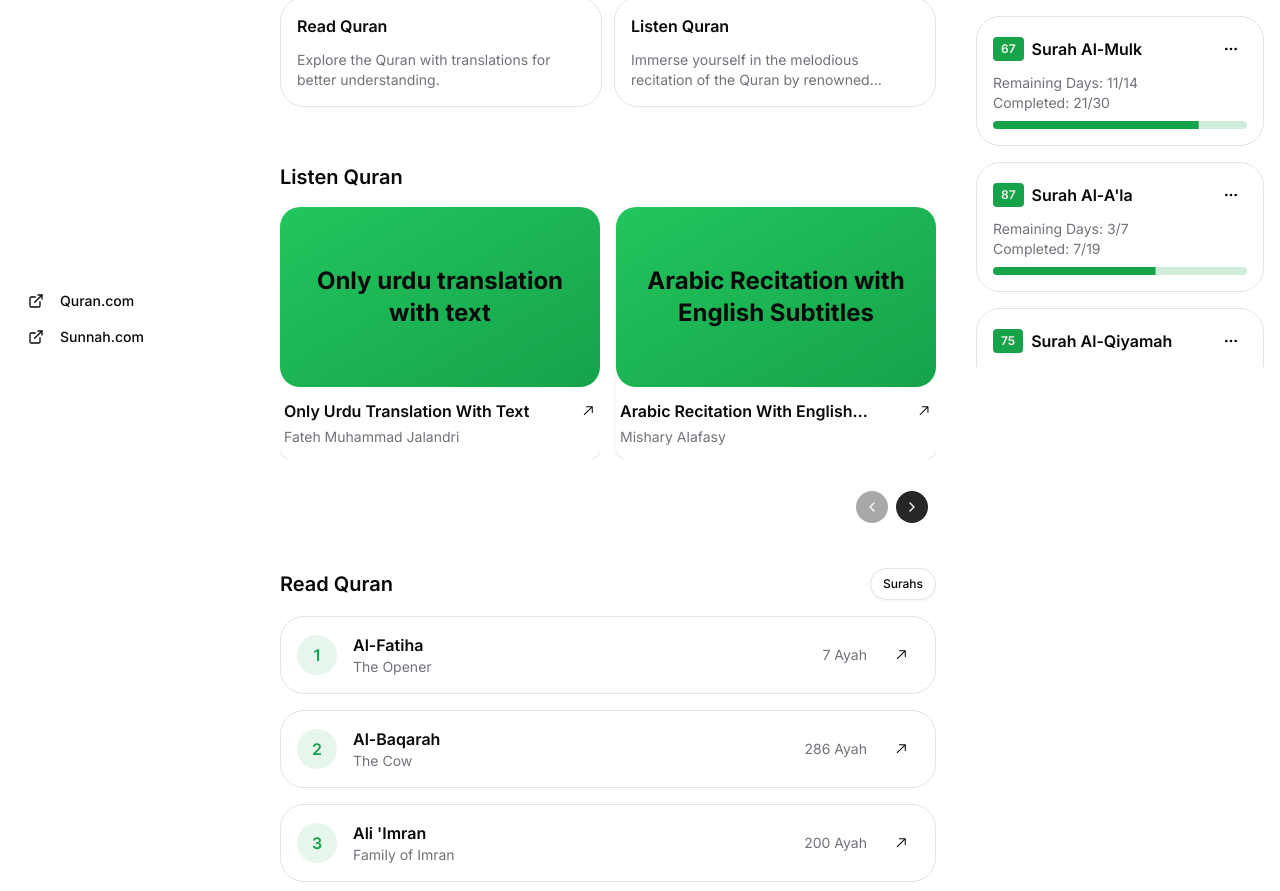
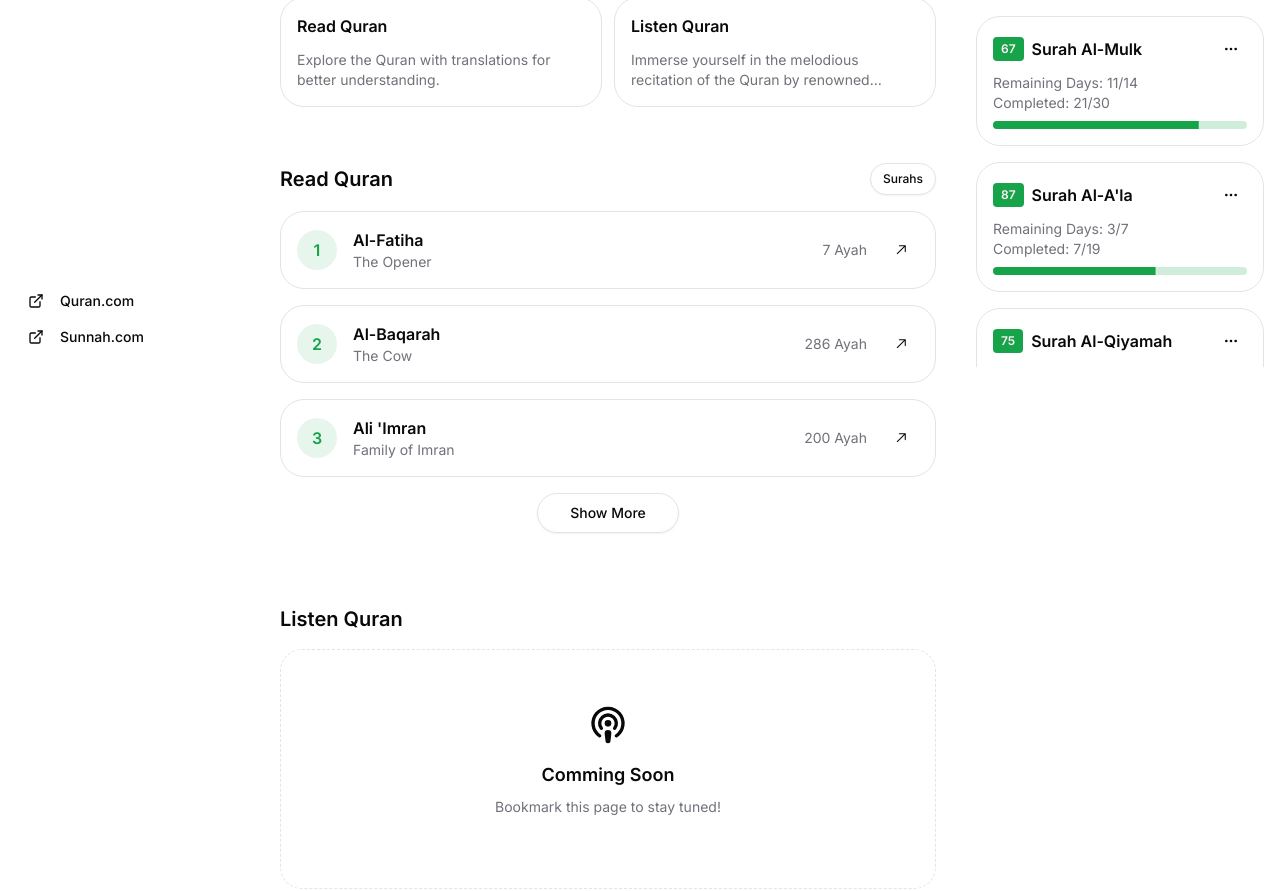
Before and after one commit to MuhammadKaifNazeer/al-furqan, a Next.js app: page / in a window 1280 px wide. Shown: the part 433-1324 px from the top of the page. Built offline with nearby package versions, Linux system fonts and the light colour scheme; grey boxes are pictures that could not be loaded.

Commit message:
feat: set listen to comming soon

```diff
--- /dev/null
+++ b/src/app/listen/page.tsx
@@ -0,0 +1,29 @@
+import MicroSidebarLayout from '@/layouts/microSidebarLayout'
+import React from 'react'
+import { ListenSection } from "@/components/ListenSection/ListenSection"
+import { Metadata } from "next";
+
+export const metadata: Metadata = {
+    title: "Listen to Quran - Immerse Yourself in the Divine Recitation",
+    description:
+        "Explore the beauty of Quranic recitation. Listen to your favorite surahs and immerse yourself in the spiritual experience.",
+    openGraph: {
+        title: "Listen to Quran - Immerse Yourself in the Divine Recitation",
+        description:
+            "Discover and listen to the divine recitation of the Quran. Access your favorite surahs and enhance your spiritual journey.",
+        url: "/listen",
+    },
+};
+
+const ListenPage = async () => {
+
+    return (
+        <MicroSidebarLayout>
+            <div className='container'>
+                <ListenSection />
+            </div>
+        </MicroSidebarLayout>
+    )
+}
+
+export default ListenPage
--- a/src/app/page.tsx
+++ b/src/app/page.tsx
@@ -126,12 +126,8 @@ export default function Home() {
               </div>
             </div>
 
-            {/* listen quran */}
-            <ListenSection />
-
-
-            {/* read quran */}
-            <div className="py-4">
+  {/* read quran */}
+  <div className="py-4">
               <div className="mb-4 flex items-center justify-between">
                 <h2 className="text-xl font-semibold">Read Quran</h2>
                 <div className="flex space-x-2">
@@ -171,6 +167,12 @@ export default function Home() {
                 </Link>
               </div>
             </div>
+
+            {/* listen quran */}
+            <ListenSection />
+
+
+
           </div>
         </div>
       </div>
--- a/src/components/ListenSection/ListenSection.tsx
+++ b/src/components/ListenSection/ListenSection.tsx
@@ -22,10 +22,34 @@ const ListenOptions = [
 export function ListenSection() {
     return (
         <div className="pt-4 pb-[4.3rem]">
-            <Carousel>
-                <div className="mb-4 flex items-center justify-start">
-                    <h2 className="text-xl font-semibold">Listen Quran</h2>
+            <div className="mb-4 flex items-center justify-start">
+                <h2 className="text-xl font-semibold">Listen Quran</h2>
+            </div>
+            <div className="">
+                <div className="flex shrink-0 items-center justify-center rounded-md border border-dashed min-h-[15rem]">
+                    <div className="mx-auto flex w-full flex-col items-center justify-center text-center">
+                        <svg
+                            xmlns="http://www.w3.org/2000/svg"
+                            fill="none"
+                            stroke="currentColor"
+                            strokeLinecap="round"
+                            strokeLinejoin="round"
+                            strokeWidth="2"
+                            className="h-10 w-10 "
+                            viewBox="0 0 24 24"
+                        >
+                            <circle cx="12" cy="11" r="1" />
+                            <path d="M11 17a1 1 0 0 1 2 0c0 .5-.34 3-.5 4.5a.5.5 0 0 1-1 0c-.16-1.5-.5-4-.5-4.5ZM8 14a5 5 0 1 1 8 0" />
+                            <path d="M17 18.5a9 9 0 1 0-10 0" />
+                        </svg>
+                        <h3 className="mt-4 text-lg font-semibold">Comming Soon</h3>
+                        <p className="mb-4 mt-2 text-sm text-muted-foreground">
+                            Bookmark this page to stay tuned!
+                        </p>
+                    </div>
                 </div>
+            </div>
+            {/* <Carousel>
                 <CarouselContent className="-ml-4">
                     {ListenOptions.map((option, index) => (
                         <CarouselItem key={index} className="sm:basis-1/2 pl-4">
@@ -34,13 +58,13 @@ export function ListenSection() {
                                     <CardContent className="p-0">
                                         <div className="relative flex flex-col items-center justify-center aspect-video bg-gradient-to-br from-green-500 to-green-600 rounded-sm overflow-hidden p-4">
                                             <h1 className="font-bold text-2xl text-center">{option.title}</h1>
-                                            {/* <Image
+                                            <Image
                                                 src={option.coverImage}
                                                 alt={option.title}
                                                 width={4000}
                                                 height={2000}
                                                 className="object-cover h-full w-full transition duration-200 group-hover:scale-[1.03]"
-                                            /> */}
+                                            />
                                         </div>
                                         <div className="px-1 py-3">
                                             <div className=" flex items-center justify-between">
@@ -62,7 +86,7 @@ export function ListenSection() {
                     classNameButton="bg-zinc-800 *:stroke-zinc-50 dark:bg-zinc-200 dark:*:stroke-zinc-800"
                     alwaysShow
                 />
-            </Carousel>
+            </Carousel> */}
         </div>
     )
 }
```
